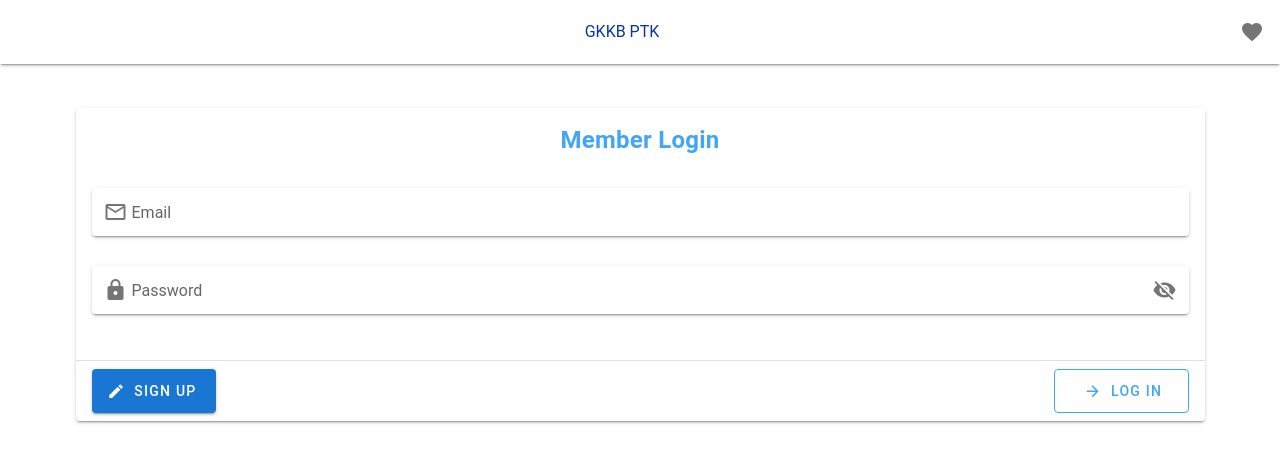
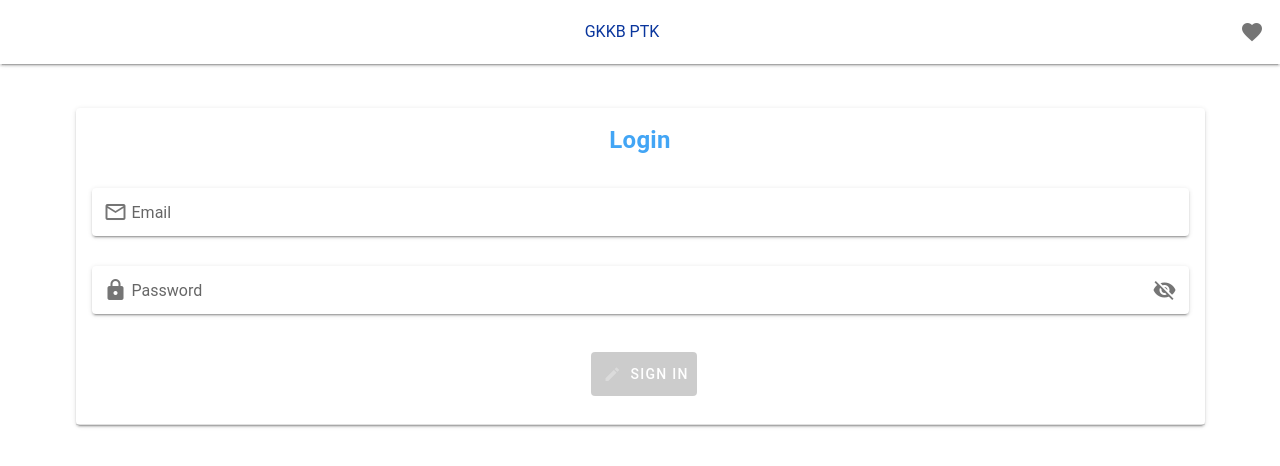
Before and after one commit to rartstudio/backend-perpus-full-api, a Vue app: page /login in a window 1280 px wide. Shown: the top 466 px of the page. Built offline with nearby package versions, Linux system fonts and the light colour scheme.

Commit message:
menambah clearable pada form register dan login , serta menyesuaikan form login masih mencoba style untuk error

```diff
--- a/src/views/Login.vue
+++ b/src/views/Login.vue
@@ -1,15 +1,23 @@
 <template>
     <v-card class="mt-10 mx-4">
         <v-card-title class="mb-4 justify-center">
-            <h1 class="header__login">Member Login</h1>
+            <h1 class="header__login">Login</h1>
         </v-card-title>
         <v-card-text class="mt-4">
-            <v-form>
+            <v-form @submit.prevent="register">
                 <v-text-field
                     solo
                     prepend-inner-icon="mdi-email-outline"
                     label="Email"
+                    v-model.trim="details.email"
+                    @blur="$v.details.email.$touch()"
+                    required
+                    clearable
                 />
+                <div v-if="$v.details.email.$error">
+                    <p v-if="!$v.details.email.email" class="text-red mt-m-25">Masukkan email valid</p>
+                    <p v-if="!$v.details.email.required" class="text-red mt-m-25">Email is required.</p>
+                </div>
                 <v-text-field
                     solo
                     label="Password"
@@ -17,41 +25,95 @@
                     prepend-inner-icon="mdi-lock"
                     :append-icon="showPassword ? 'mdi-eye' : 'mdi-eye-off'"
                     @click:append="showPassword = !showPassword"
+                    v-model="details.password"
+                    @blur="$v.details.password.$touch()"
+                    required
                 />
+                <div v-if="$v.details.password.$error">
+                    <p v-if="!$v.details.password.required" class="text-red mt-m-25">Password harap diisi.</p>
+                    <p v-if="!$v.details.password.minLength" class="text-red mt-m-25">Password minimal 8 huruf.</p>
+                </div>
+                <v-card-actions class="d-flex justify-center align-center pb-3">
+                    <template v-if="isSubmitted">
+                        <v-btn color="#1976D2" dark large class="ml-2" type="submit" disabled elevation="3">
+                            <v-progress-circular
+                                :indeterminate="indeterminate"
+                                size="24"
+                                width="4"
+                                color="light-blue"
+                                class="mr-1"
+                            ></v-progress-circular>
+                            Proses
+                        </v-btn>
+                    </template>
+                    <template v-else>
+                        <v-btn color="#1976D2" dark large class="ml-2" type="submit" :disabled="$v.$invalid">
+                            <v-icon left color="#fff">mdi-pencil</v-icon>
+                                Sign In
+                        </v-btn>
+                    </template>
+
+                </v-card-actions>
             </v-form>
         </v-card-text>
         <v-divider></v-divider>
-        <v-card-actions>
-            <router-link to="/register" class="btn-form">
-                <v-btn color="#1976D2" dark large class="ml-2">
-                    <v-icon left>mdi-pencil</v-icon>
-                    Sign Up
-                </v-btn>
-            </router-link>
-            <v-spacer></v-spacer>
-            <v-btn color="#42A5F5" dark large outlined class="mr-2 btn-form">
-                <v-icon left>mdi-arrow-right</v-icon>
-                    Log In
-            </v-btn>
-        </v-card-actions>
+
     </v-card>
 </template>
 <style>
-    .btn-form{
-        width: 135px;
-    }
+.theme--dark.v-btn.v-btn--disabled:not(.v-btn--flat):not(.v-btn--text):not(.v-btn--outlined) {
+    background-color: rgba(0,0,0,0.2) !important;
+}
+.theme--dark.v-btn.v-btn--disabled {
+    color: #fff !important;
+}
+.text-red {
+    color:red;
+}
+.mt-m-25{
+    margin-top: -25px
+}
 </style>
 
 <script>
+import store from "@/store"
+import { required, email, minLength } from "vuelidate/lib/validators"
+
 export default {
-  name: "Login",
+    name: "Register",
 
-  components: {
-  },
+    components: {
+    },
 
-  data: () => ({
-    showPassword: false
-  })
+    data: () => ({
+        indeterminate: false,
+        showPassword: false,
+        isSubmitted: false,
+        details : {
+            email : null,
+            password : null
+        },
+    }),
+    validations: {
+        details : {
+            email : {
+                required,email
+            },
+            password : {
+                required,
+                minLength: minLength(8)
+            }
+        }
+    },
+    methods: {
+        register(){
+            this.isSubmitted = true;
+            store.dispatch('auth/fetchRegister', this.details)
+            .then(()=> {
+                this.$router.push({ name: 'dashboard' })
+            })
+        }
+    }
 };
 </script>
 
--- a/src/views/Register.vue
+++ b/src/views/Register.vue
@@ -11,6 +11,7 @@
                     label="Nama"
                     v-model.trim="details.name"
                     @blur="$v.details.name.$touch()"
+                    clearable
                     required
                 />
                 <div v-if="$v.details.name.$error">
@@ -23,6 +24,7 @@
                     label="Email"
                     v-model.trim="details.email"
                     @blur="$v.details.email.$touch()"
+                    clearable
                     required
                 />
                 <div v-if="$v.details.email.$error">
@@ -38,6 +40,7 @@
                     @click:append="showPassword = !showPassword"
                     v-model="details.password"
                     @blur="$v.details.password.$touch()"
+                    clearable
                     required
                 />
                 <div v-if="$v.details.password.$error">
@@ -53,6 +56,7 @@
                     @click:append="showPassword = !showPassword"
                     v-model="details.password_confirmation"
                     @blur="$v.details.password_confirmation.$touch()"
+                    clearable
                     required
                 />
                 <div v-if="$v.details.password_confirmation.$error">
@@ -112,7 +116,7 @@ export default {
     },
 
     data: () => ({
-        indeterminate: false,
+        indeterminate: true,
         showPassword: false,
         isSubmitted: false,
         details : {
```
